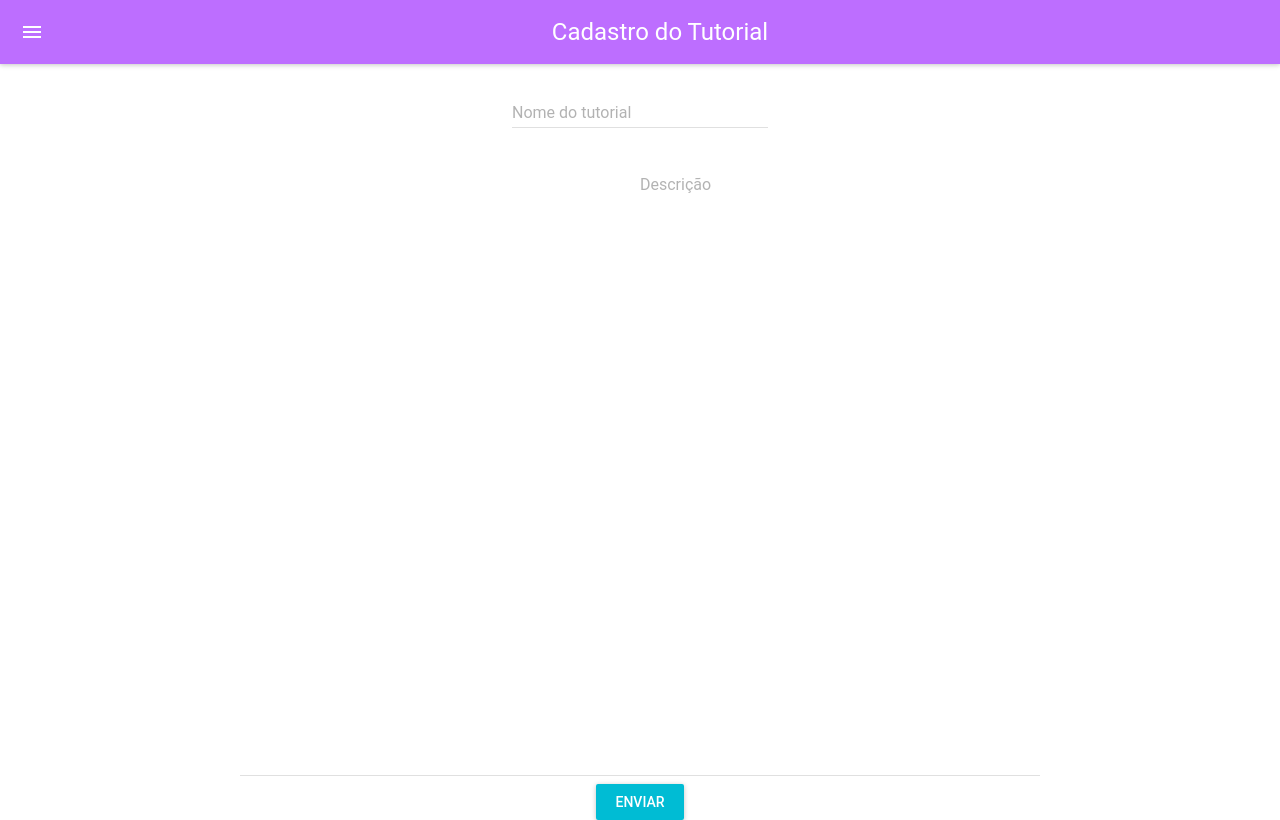
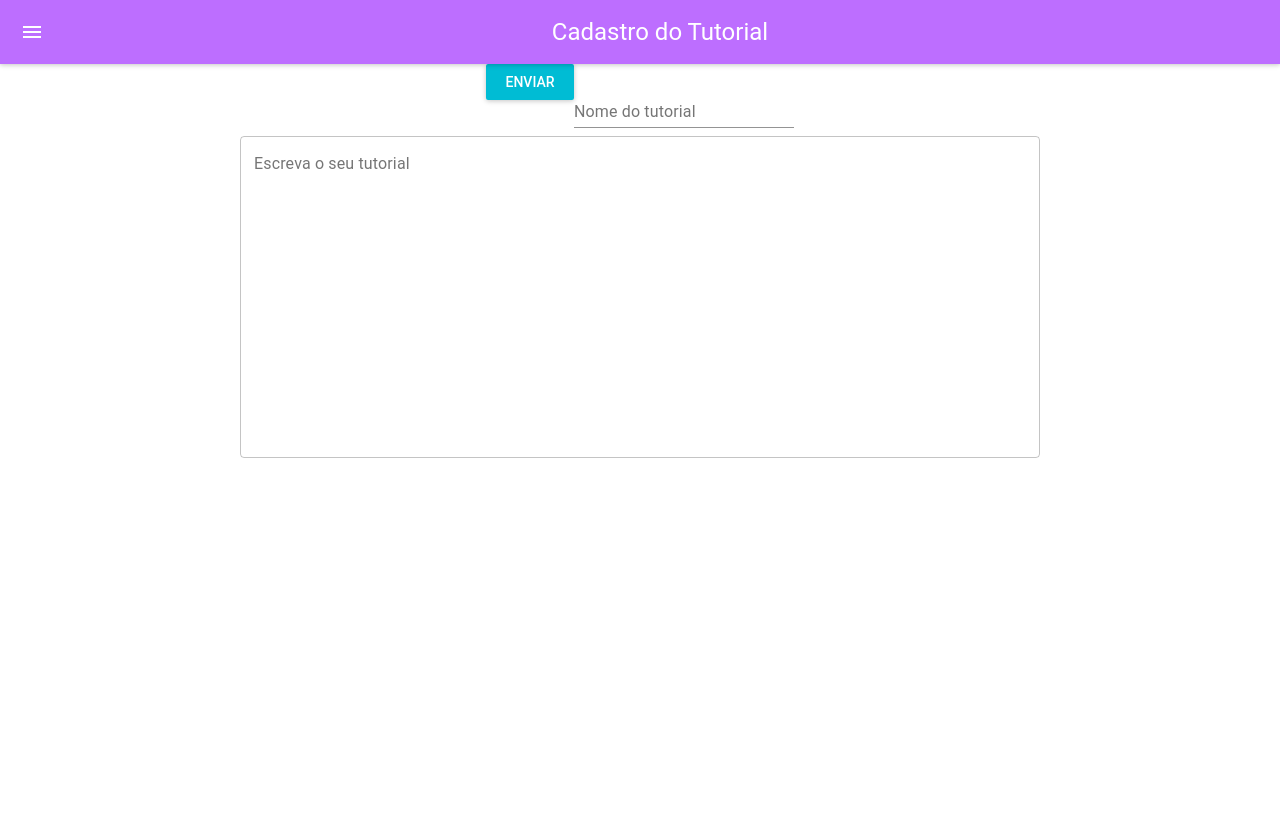
Before and after one commit to botludum/ludum-materiais-frontend, a React (Create React App) app: page /tutorial in a window 1280 px wide. Built offline with nearby package versions, Linux system fonts and the light colour scheme.

Commit message:
Alterando componente de inserir texto.
Signed-off-by: LucasPenido <lpenidoa@me.com>
Co-authored-by: jprcorreia <joaopedrocorreia9@gmail.com>
Co-authored-by: lucasgandac <lucasgandac@hotmail.com>

```diff
--- a/package.json
+++ b/package.json
@@ -3,10 +3,12 @@
   "version": "0.1.0",
   "private": true,
   "dependencies": {
-    "axios": "^0.18.0",
+    "@material-ui/core": "^4.0.2",
+    "axios": "^0.19.0",
     "material-ui": "^0.20.2",
     "react": "^16.8.6",
     "react-dom": "^16.8.6",
+    "react-modal": "^3.8.1",
     "react-router-dom": "^5.0.0",
     "react-scripts": "3.0.1",
     "react-tap-event-plugin": "^3.0.3"
--- a/src/CadastrarTutorial.js
+++ b/src/CadastrarTutorial.js
@@ -2,8 +2,8 @@ import React, { Component } from 'react';
 import MuiThemeProvider from 'material-ui/styles/MuiThemeProvider';
 import AppBar from 'material-ui/AppBar';
 import RaisedButton from 'material-ui/RaisedButton';
-import TextField from 'material-ui/TextField';
 import axios from 'axios';
+import TextField from '@material-ui/core/TextField';
 
 class CadastrarTutorial extends Component {
   constructor(props){
@@ -46,23 +46,25 @@ class CadastrarTutorial extends Component {
              style={{backgroundColor: '#bd6eff'}}
              title="Cadastro do Tutorial"
            />
-           <TextField
-             hintText="Nome do seu tutorial"
-             floatingLabelText="Nome do tutorial"
-             onChange = {(event,newValue) => this.setState({nomeTutorial:newValue})}
-             />
-           <br/>
-           <TextField
-             hintText="Escreva o seu tutorial"
-             floatingLabelText="Descrição"
-             onChange = {(event,newValue) => this.setState({descricaoTutorial:newValue})}
-             rowsMax = "25"
-             rows = "25"
-             multiLine = {true}
-             style = {style_descricao}
-             />
-           <br/>
            <RaisedButton label="Enviar" primary={true} style={style_button} onClick={(event) => this.handleClick(event)} />
+            <TextField
+              error={this.state.error}
+              id="standard-name"
+              label="Nome do tutorial"
+              onChange = {(event) => this.setState({nomeTutorial:event.target.value})}
+              margin="normal"
+            />
+            <br/>
+            <TextField
+              label="Escreva o seu tutorial"
+              onChange = {(event) => this.setState({descricaoTutorial: event.target.value})}
+              multiline={true}
+              rowsMax = "20"
+              rows = "15"
+              variant="outlined"
+              style={style_descricao}
+            />
+            <br/>
           </div>
          </MuiThemeProvider>
       </div>
```
Also changed, not shown: 1 other file (tests, documents, lock files or other folders).
